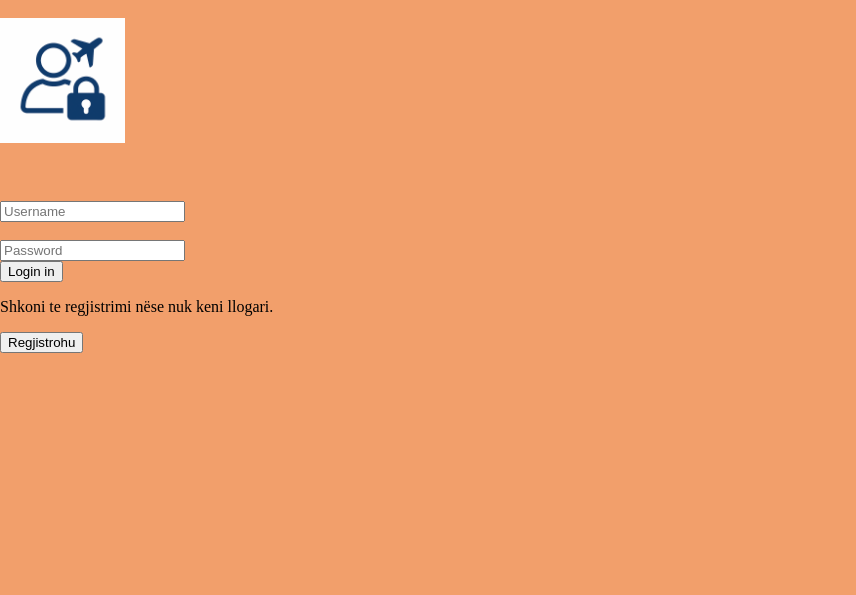
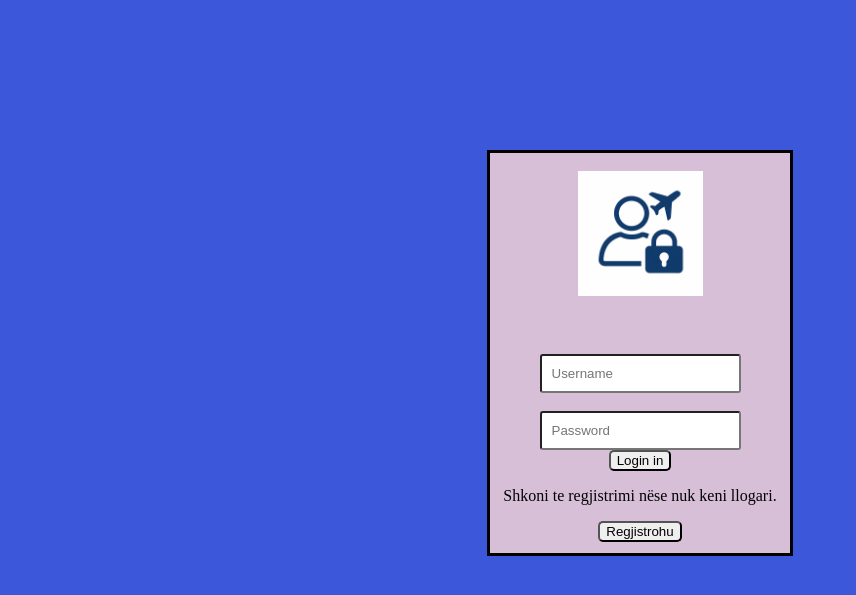
Before and after one commit to Rronzi/Global-Fly, a PHP site: page /login.html in a window 1280 px wide. Shown: the top 595 px of the page, without its empty margins (0-856 px from the left). Run offline with PHP 8.4, Linux system fonts and the light colour scheme.

Commit message:
stilizimi i log in

```diff
--- a/style.css
+++ b/style.css
@@ -113,3 +113,31 @@ body{
     font-family: Cambria, Cochin, Georgia, Times, 'Times New Roman', serif;
 
 }
+body{
+    background-color: rgb(61, 87, 219);
+}
+
+
+.login{
+    outline-color: black;
+    background-color: thistle;
+    text-align: center;
+    width: 300px;
+    height: 400px;
+    margin: 150px auto;
+
+    border-color: black;
+    border-style: solid;
+
+
+
+
+}
+.login input{
+    padding: 10px;
+    border-radius: 3px;
+}
+.login button{
+    border-radius: 5px;
+;
+}
```
